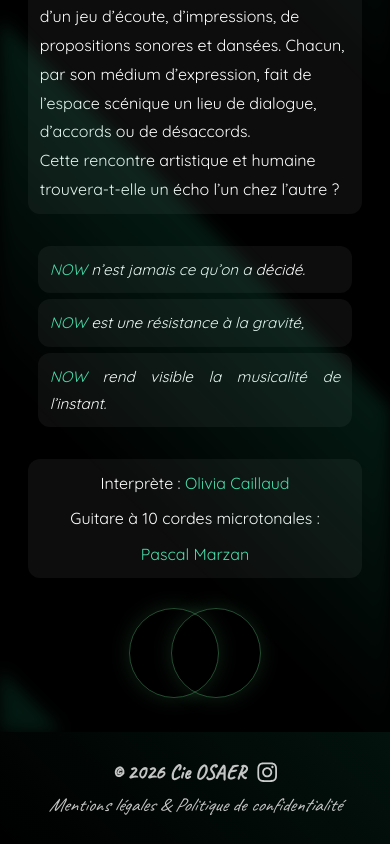
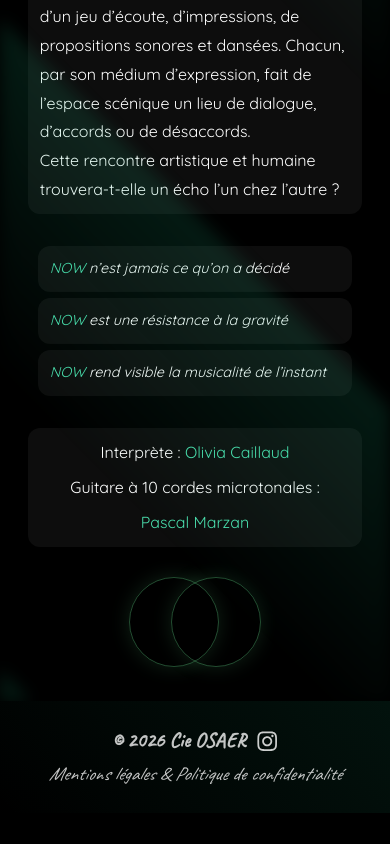
Before and after one commit to NelsonAxolotl/association-osaer, a React (Vite) app: page /rencontres in a window 390 px wide. Shown: the part 4115-4959 px from the top of the page. After the commit the page ends 4928 px from the top, so only its background shows below. Built offline with nearby package versions, Linux system fonts and the light colour scheme.

Commit message:
rencontres

```diff
--- a/src/Pages/Mouvements.css
+++ b/src/Pages/Mouvements.css
@@ -942,7 +942,7 @@
   }
 
   .now-quote p {
-    font-size: 0.95rem;
+    font-size: 0.9rem;
     line-height: 1.8;
   }
 
--- a/src/Pages/Mouvements.jsx
+++ b/src/Pages/Mouvements.jsx
@@ -273,13 +273,13 @@ const Mouv = forwardRef(function Mouv(props, ref) {
 
             <div className="now-quote">
               <p>
-                <strong>NOW</strong> n’est jamais ce qu’on a décidé.
+                <strong>NOW</strong> n’est jamais ce qu’on a décidé
               </p>
               <p>
-                <strong>NOW</strong> est une résistance à la gravité,
+                <strong>NOW</strong> est une résistance à la gravité
               </p>
               <p>
-                <strong>NOW</strong> rend visible la musicalité de l’instant.
+                <strong>NOW</strong> rend visible la musicalité de l’instant
               </p>
             </div>
 
```
